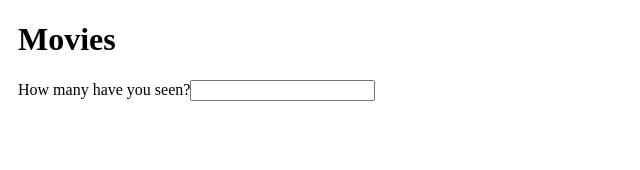
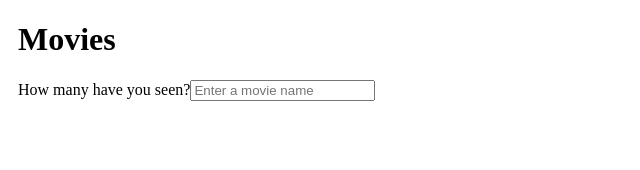
Before and after one commit to atapas/ng-auto-complete, an Angular app: page / in a window 1280 px wide. Shown: the top 170 px of the page, without its empty margins (0-640 px from the left). Built offline with nearby package versions, Linux system fonts and the light colour scheme.

Commit message:
Updated the UI with a placeholder and removing the text in textbox post selection

```diff
--- a/src/app/auto-complete/auto-complete.component.html
+++ b/src/app/auto-complete/auto-complete.component.html
@@ -9,7 +9,8 @@
     <div style="float:left;clear:both">
         <div class="input-field col s12">
             <label for="movies">How many have you seen?</label>
-            <input id="movies" type="text" class="validate filter-input" [(ngModel)]=query (keyup)=filter($event) (focus)=filter($event)>
+            <input id="movies" type="text" class="validate filter-input" placeholder="Enter a movie name"
+                [(ngModel)]=query (keyup)=filter($event) (focus)=filter($event)>
         </div>
 
         <div class="suggestions" *ngIf="filteredList.length > 0">
--- a/src/app/auto-complete/auto-complete.component.ts
+++ b/src/app/auto-complete/auto-complete.component.ts
@@ -44,7 +44,7 @@ export class AutoCompleteComponent implements OnInit {
 
   public select(item) {
     this.selected.push(item);
-    this.query = item;
+    this.query = '';
     this.filteredList = [];
     this.selectedIdx = -1;
   }
@@ -66,8 +66,8 @@ export class AutoCompleteComponent implements OnInit {
 
   public handleEnter() {
     if (this.selectedIdx > -1) {
-      this.query = this.filteredList[this.selectedIdx];
-      this.selected.push(this.query);
+      this.query = '';
+      this.selected.push(this.filteredList[this.selectedIdx]);
     }
     this.filteredList = [];
     this.selectedIdx = -1;
```
